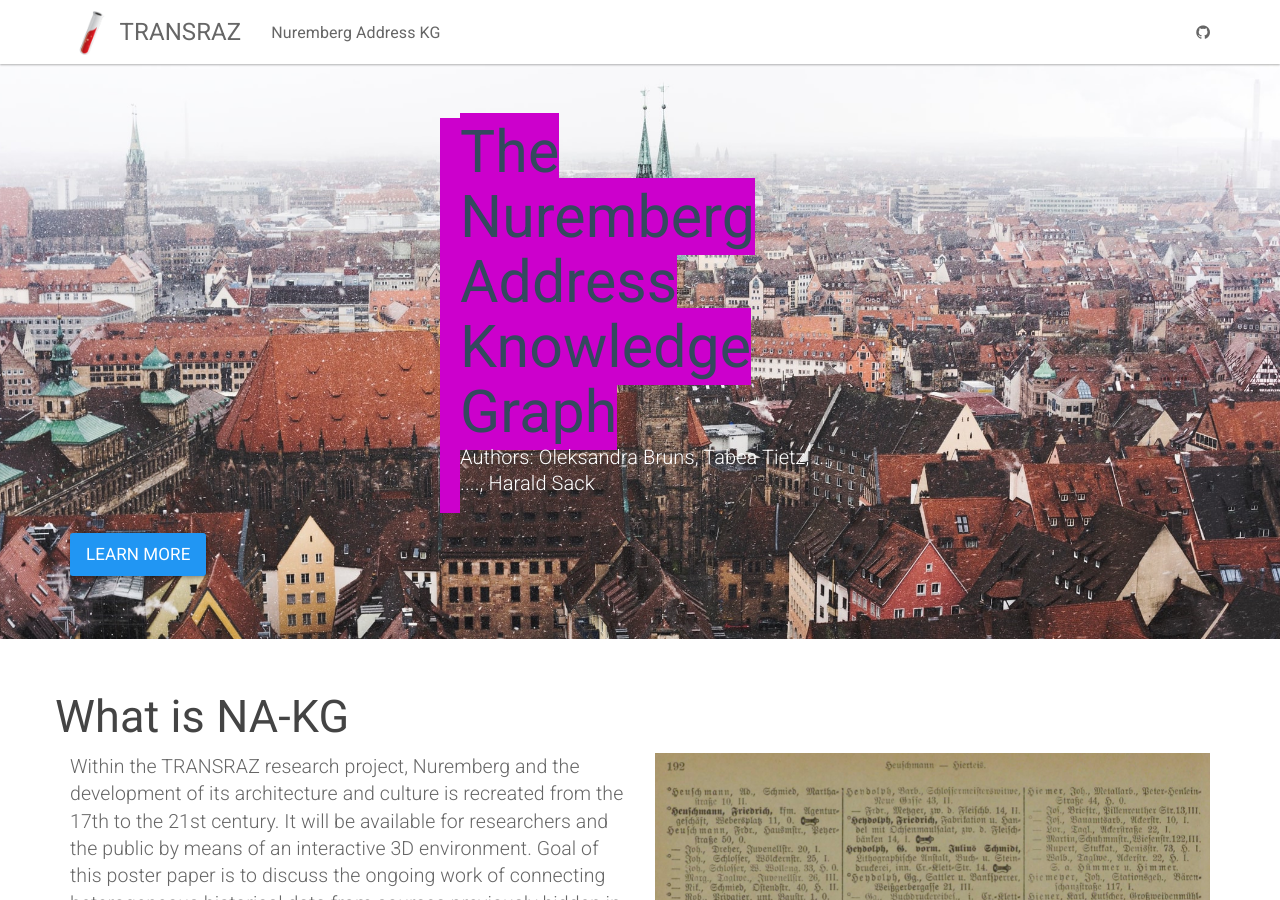
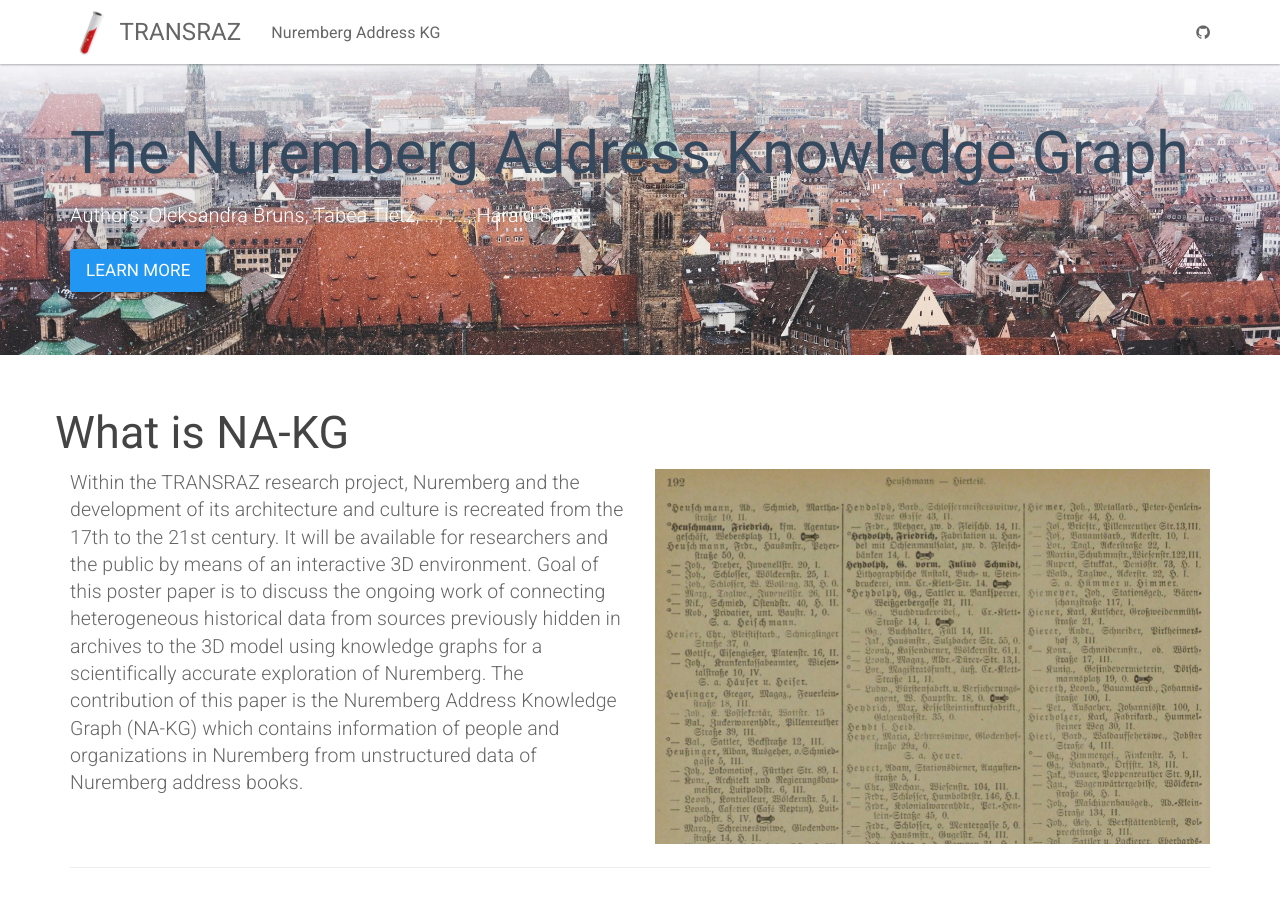
Before and after one commit to ISE-FIZKarlsruhe/Transraz, a Jekyll site: the page built from NA-KG.html, in a window 1280 px wide and 900 px high. Built offline with Jekyll 4.4.1, drawn with Linux system fonts in a browser that asks for light colours.

Commit message:
Update NA-KG.html

```diff
--- a/NA-KG.html
+++ b/NA-KG.html
@@ -4,10 +4,8 @@ layout: default
 
 <div class="header-container jumbotron">
     <div class="container">
-        <div class="padded-multiline">
         <h1>The Nuremberg Address Knowledge Graph</h1>
         <p>Authors: Oleksandra Bruns, Tabea Tietz, ..., ...., Harald Sack</p>
-        </div>
         <p><a class="btn btn-primary btn-lg" href="{{ "/docs/home/" | relative_url }}" role="button">Learn more</a></p>
     </div>
 </div>
```
